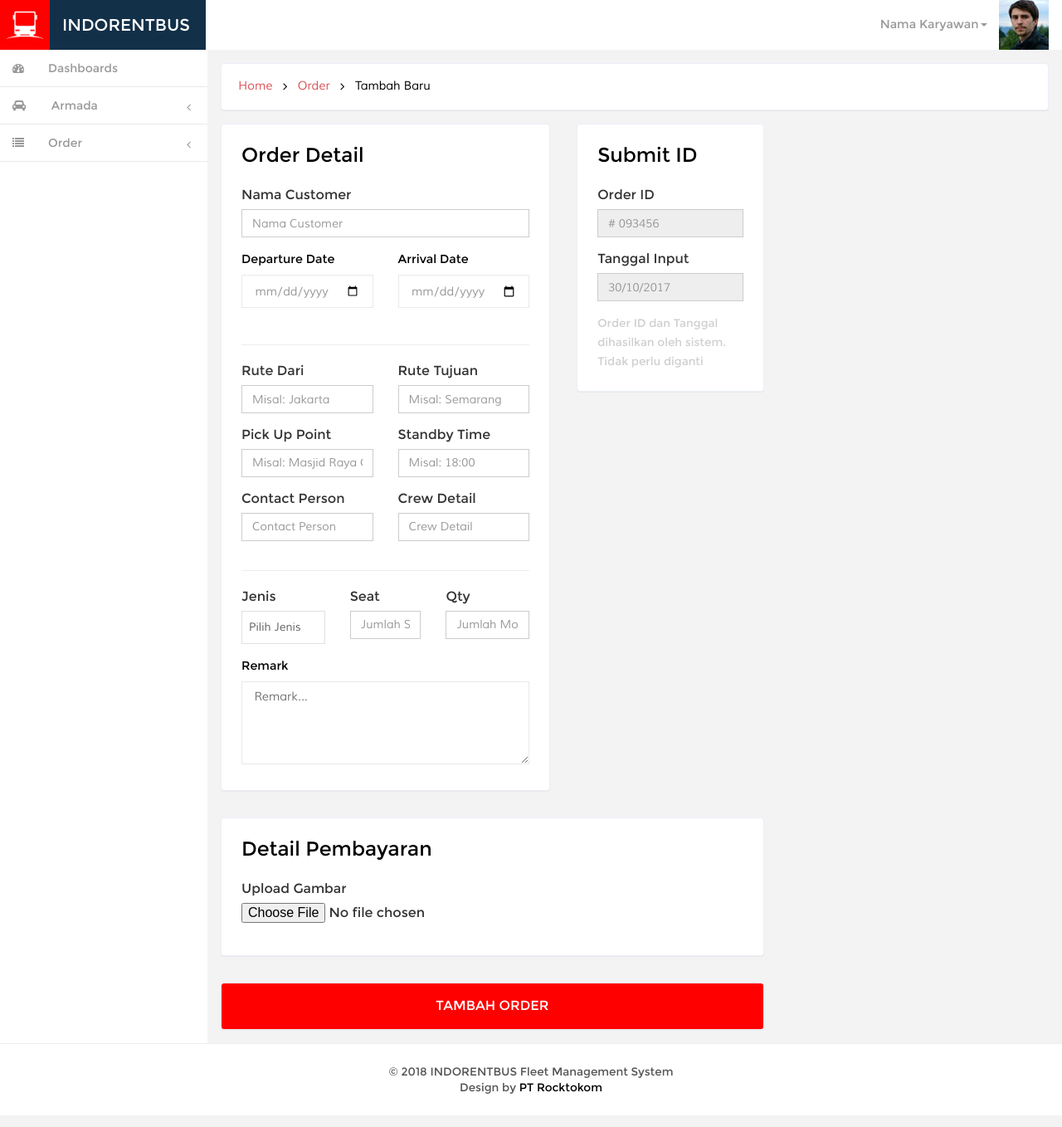
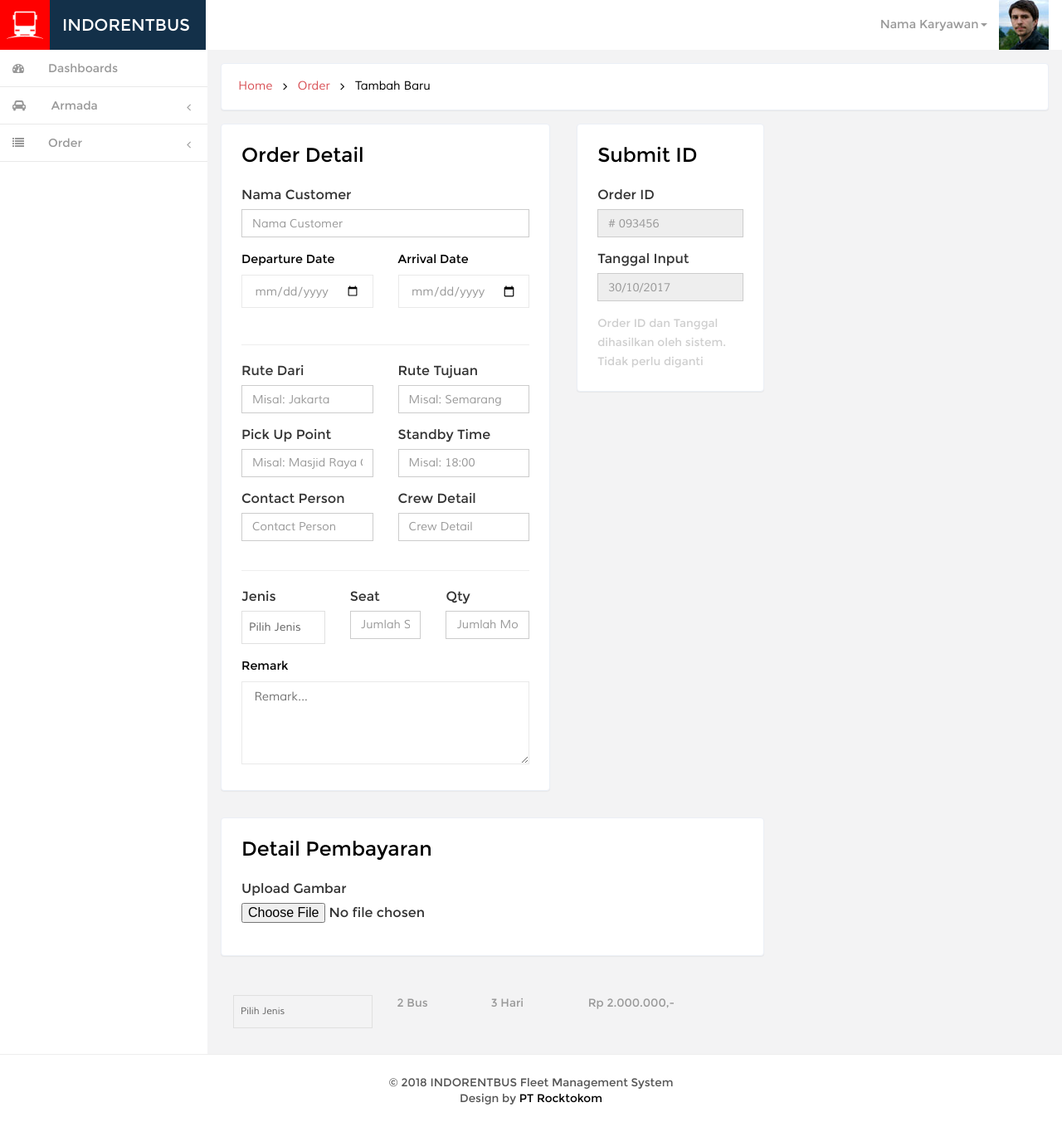
Before and after one commit to kemtol/indorentbus, a Jekyll site: the page built from laman/tambah-order.html, in a window 1280 px wide. Shown: the whole page at 83% size. Built offline with Jekyll 4.4.1, drawn with Linux system fonts in a browser that asks for light colours; nearby versions of some CDN libraries; Markdown is read by kramdown in place of the engine named in the settings; comment, search, counter and statistics services are not loaded.

Commit message:
Update tambah-order.html

```diff
--- a/laman/tambah-order.html
+++ b/laman/tambah-order.html
@@ -109,9 +109,30 @@ permalink: /orders/tambah/
 		</div>
 	</div>
 	<div class="col-xs-12 col-lg-8 grid-form">
-		<div class="col-xs-12 content-top-1 quick-btn">
-			<input id="saveForm" name="saveForm" type="submit" value="TAMBAH ORDER">
-		</div>
+		<table class="table">
+                    <tbody>
+                        <tr>
+				<td class="table-img">
+					<select name="fleet_type" id="fleet_type" class="form-control1 required">
+						<option value="">Pilih Jenis</option>
+						<option value="Big Bus" id="big_bus">Big Bus</option>
+						<option value="Family Car" id="family_car">Family Car</option>
+						<option value="Medium Bus" id="medium_bus">Medium Bus</option>
+						<option value="Micro Bus" id="micro_bus">Micro Bus</option>
+					</select>
+				</td>
+				<td>
+					2 Bus
+				</td>
+				<td>
+					3 Hari
+				</td>
+				<td>
+					Rp 2.000.000,-
+				</td>
+                        </tr>
+                    </tbody>
+                </table>
 	</div>
 	<div class="clearfix"></div>
 </form>
```
